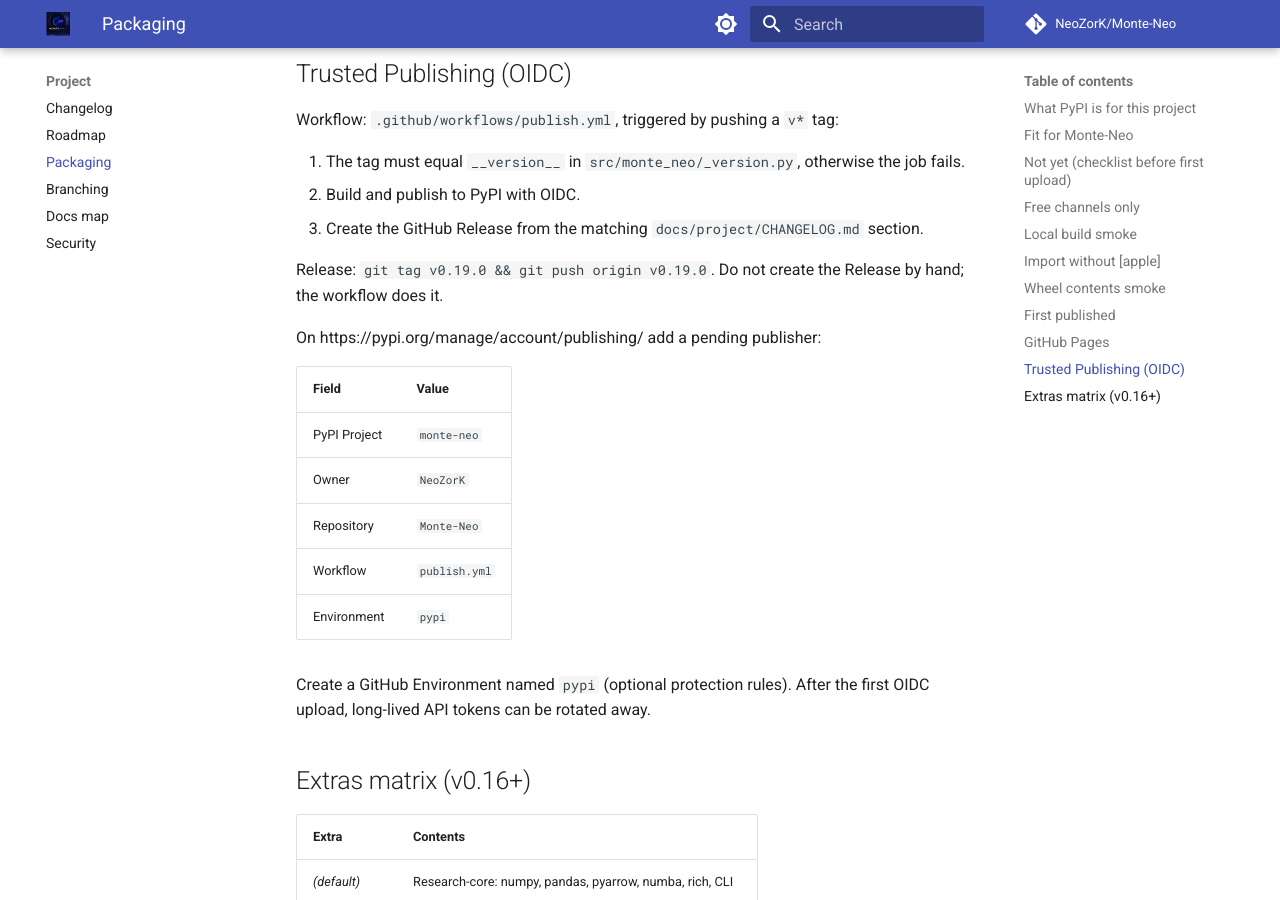
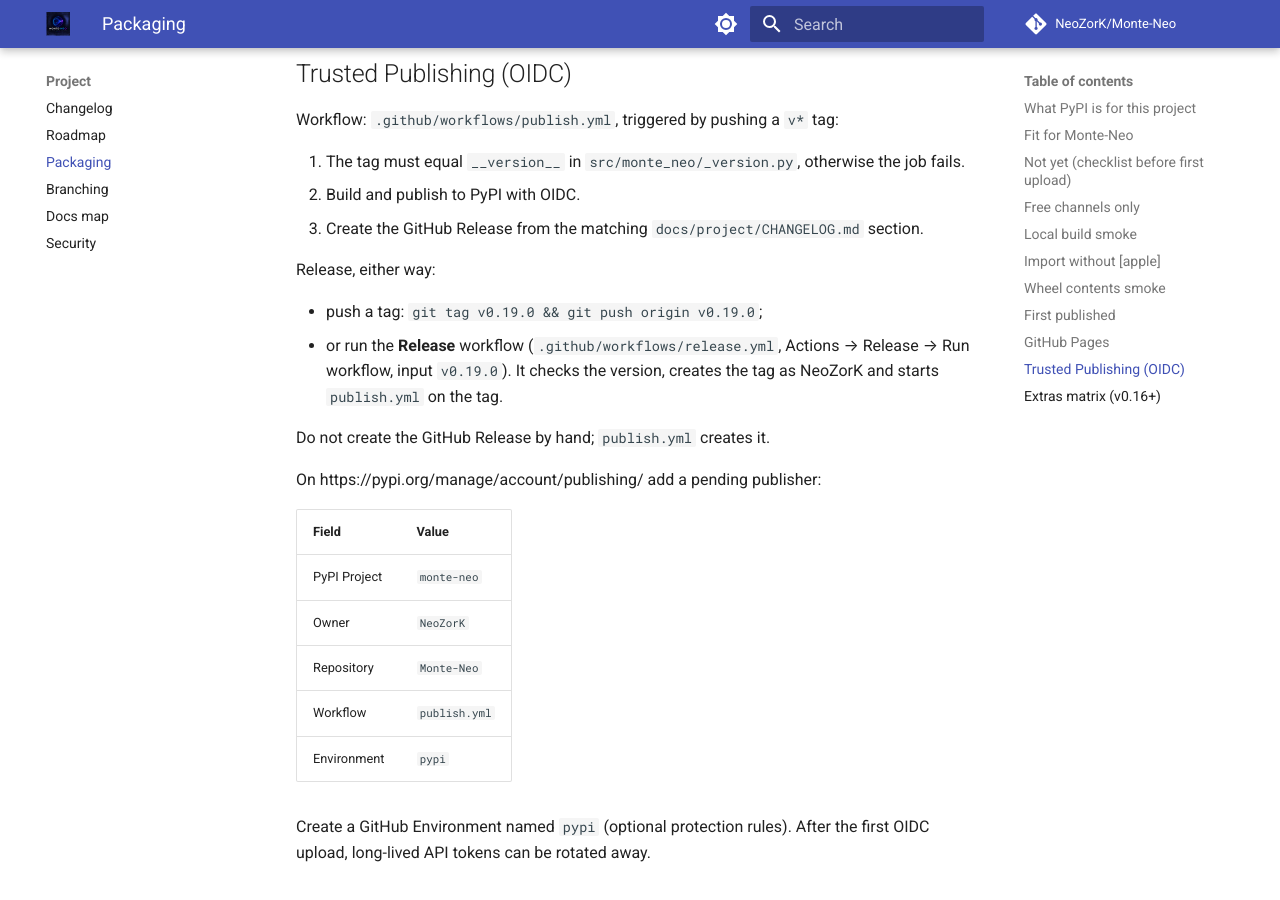
Before and after one commit to NeoZorK/Monte-Neo, an MkDocs documentation site: the page built from docs/project/PACKAGING.md, in a window 1280 px wide and 900 px high, scrolled down 2599 px. Built offline with MkDocs 1.6.1 and Material for MkDocs 9.7.7, drawn with Linux system fonts in a browser that asks for light colours; comment, search, counter and statistics services are not loaded.

Commit message:
ci: manual Release workflow (version check, tag as NeoZorK, start publish) (#50)
Release workflow checks the version, tags main as NeoZorK and starts publish.yml on the tag.

```diff
--- a/docs/project/PACKAGING.md
+++ b/docs/project/PACKAGING.md
@@ -95,7 +95,13 @@
 2. Build and publish to PyPI with OIDC.
 3. Create the GitHub Release from the matching `docs/project/CHANGELOG.md` section.
 
-Release: `git tag v0.19.0 && git push origin v0.19.0`. Do not create the Release by hand; the workflow does it.
+Release, either way:
+
+- push a tag: `git tag v0.19.0 && git push origin v0.19.0`;
+- or run the **Release** workflow (`.github/workflows/release.yml`, Actions → Release → Run workflow,
+  input `v0.19.0`). It checks the version, creates the tag as NeoZorK and starts `publish.yml` on the tag.
+
+Do not create the GitHub Release by hand; `publish.yml` creates it.
 
 On https://pypi.org/manage/account/publishing/ add a pending publisher:
 
```
Also changed, not shown: docs/docs-map.md (+2 -0 lines), 1 other file.
